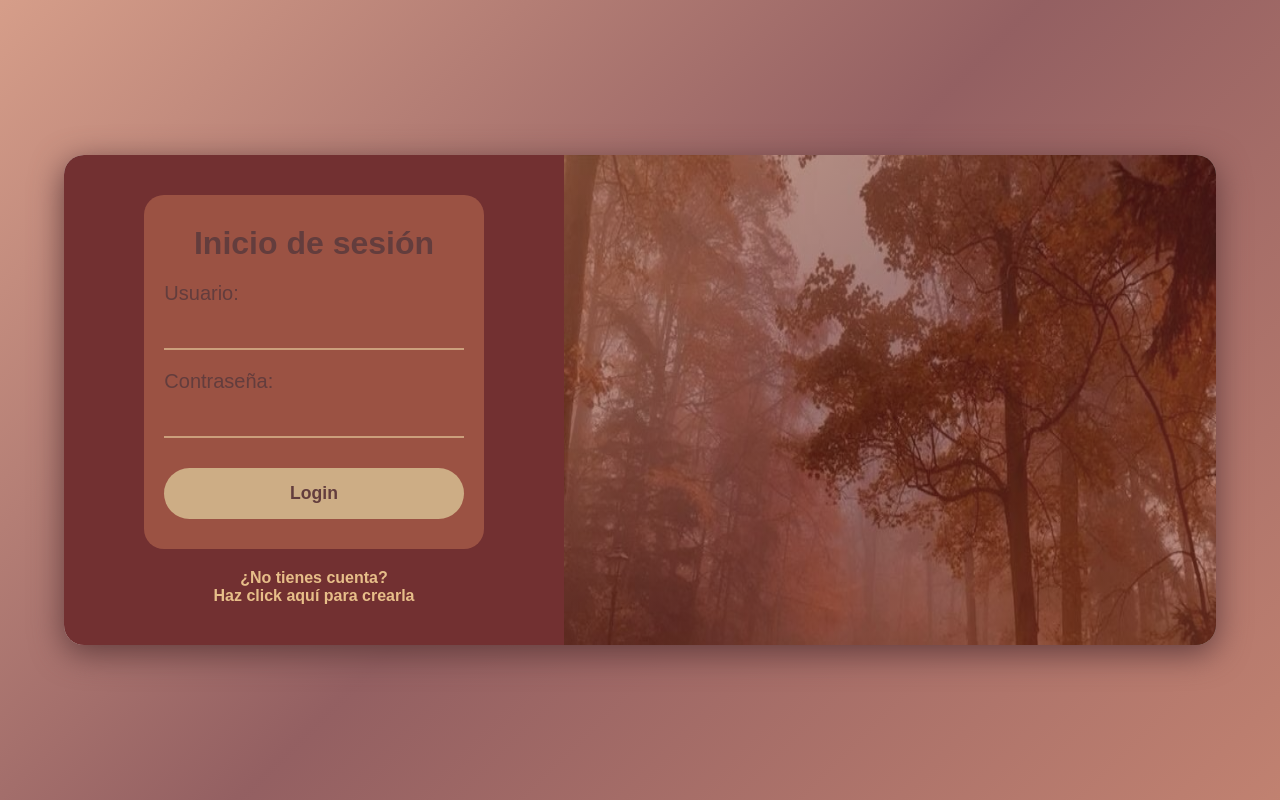
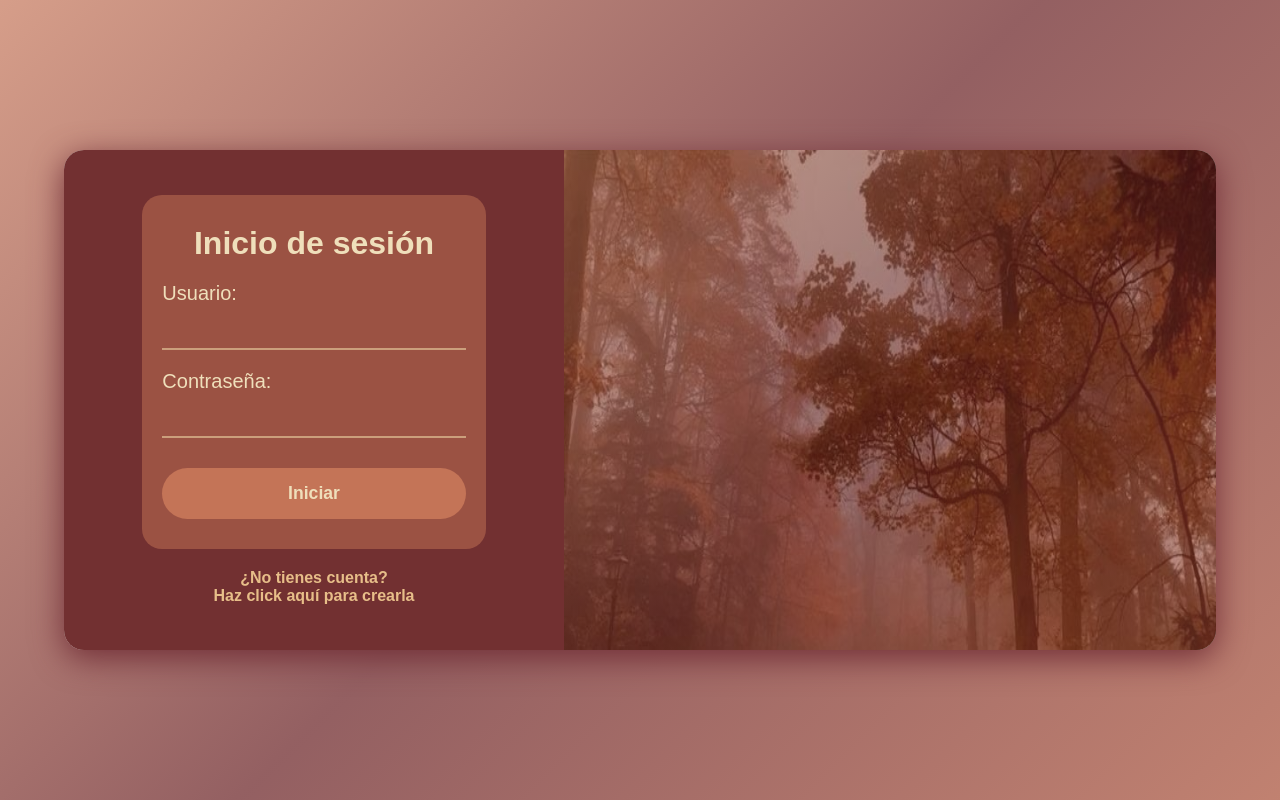
Before and after one commit to ChiniwirisWu/DIY-Network-PG, a PHP site: page /views/login.php in a window 1280 px wide. Run offline with PHP 8.4, Linux system fonts and the light colour scheme; some web fonts are replaced.

Commit message:
views updated

```diff
--- a/styles/login.css
+++ b/styles/login.css
@@ -1,4 +1,3 @@
-    /* Reset básico */
 * {
       margin: 0;
       padding: 0;
@@ -8,14 +7,13 @@
     :root {
       --primary-color: #B68036;
       --secondary-color: #C47457;
-      --button-color: #CDAD85;
+      --button-color: #A64C34;
       --button-hover: #F3CEB1;
-      --text-color: #633D3D;
+      --text-color: #EFDFBB;
       --input-border: #CB9F7C;
       --container-bg: #E5E9E1;
     }
 
-    /* Fondo general de la página */
     body {
       background: linear-gradient(
           135deg,
@@ -31,19 +29,19 @@
       align-items: center;
     }
 
-    /* Contenedor principal con fondo sólido y borde redondeado */
 .outer-container {
   background: var(--container-bg);
   border-radius: 20px;
   width: 90%;
   max-width: 1200px;
-      max-height: 600px;
+  height: auto;
+  min-height: 500px;
   overflow: hidden;
-      box-shadow: 0 8px 32px #633D3D;
+  box-shadow: 0 8px 32px #722F37;
   display: flex;
+  flex-wrap: wrap;
 }
 
-    /* Paneles interno: izquierdo y derecho */
     .left-pane,
     .right-pane {
       flex: 1;
@@ -52,7 +50,6 @@
       padding: 40px;
     }
 
-    /* Panel izquierdo: formulario e enlace de crear usuario */
     .left-pane {
       display: flex;
       flex-direction: column;
@@ -61,7 +58,7 @@
       max-width: 500px;
       background-color:rgba(102, 28, 31, 0.9);
     }
-        /* Panel derecho: imagen de fondo */
+
     .right-pane {
       flex: 1;
       display: flex;
@@ -69,7 +66,6 @@
       align-items: center;
       position: relative;
 
-      /* Gradiente semitransparente sobre la imagen */
       background: linear-gradient(
           135deg,
           rgba(196, 116, 87, 0.5),
@@ -78,7 +74,7 @@
         ),
         url('../images/autumn-background.jpg') no-repeat center center;
 
-      background-size: 100% 100%; /* Estira la imagen para ocupar todo el espacio */
+      background-size: 100% 100%;
       background-repeat: no-repeat;
     }
 
@@ -130,7 +126,7 @@
       margin-top: 10px;
       border: none;
       border-radius: 30px;
-      background: var(--button-color);
+      background: var(--secondary-color);
       color: var(--text-color);
       font-size: 1.1rem;
       font-weight: 600;
@@ -143,7 +139,6 @@
       color: #722F37;
     }
 
-    /* Enlace para crear usuario */
     .create-user {
       display: block;
       text-align: center;
@@ -161,10 +156,8 @@
       color: #E7BE89;
     }
 
-    /* Adaptabilidad para pantallas pequeñas */
     @media (max-width: 768px) {
       .outer-container {
         flex-direction: column;
       }
-
     }
--- a/views/login.php
+++ b/views/login.php
@@ -7,13 +7,12 @@
   <link rel="preconnect" href="https://fonts.googleapis.com">
 <link rel="preconnect" href="https://fonts.gstatic.com" crossorigin>
 <link href="https://fonts.googleapis.com/css2?family=Outfit:wght@100..900&family=Roboto+Condensed:ital,wght@0,100..900;1,100..900&family=Zain:ital,wght@0,200;0,300;0,400;0,700;0,800;0,900;1,300;1,400&display=swap" rel="stylesheet">
-<link rel="website icon" type="png" href="../images/login-lock.png">
+<link rel="website icon" type="png" href="../images/login-lock-w.png">
 <link rel="stylesheet" href="../styles/login.css" />
 
 </head>
 <body>
   <div class="outer-container">
-    <!-- Panel izquierdo: Login -->
     <div class="left-pane">
       <form action="../control/control_login.php" method="post">
         <h2>Inicio de sesión</h2>
@@ -21,13 +20,11 @@
         <input type="text" name="usuario" id="usuario" pattern="[a-zA-Z0-9]{4,10}" required>
         <label for="clave">Contraseña:</label>
         <input type="password" name="clave" id="clave" pattern="[a-zA-Z0-9@#$%&-_+*/]{4,20}" required>
-        <button type="submit">Login</button>
+        <button type="submit">Iniciar</button>
       </form>
       <h4>¿No tienes cuenta?</h4><a class="create-user" href="signup.php">Haz click aquí para crearla</a>
     </div>
-    <!-- Panel derecho: Imagen decorativa -->
     <div class="right-pane">
-
     </div>
   </div>
 </body>
--- a/views/signup.php
+++ b/views/signup.php
@@ -7,13 +7,12 @@
   <link rel="preconnect" href="https://fonts.googleapis.com">
 <link rel="preconnect" href="https://fonts.gstatic.com" crossorigin>
 <link href="https://fonts.googleapis.com/css2?family=Outfit:wght@100..900&family=Roboto+Condensed:ital,wght@0,100..900;1,100..900&family=Zain:ital,wght@0,200;0,300;0,400;0,700;0,800;0,900;1,300;1,400&display=swap" rel="stylesheet">
-<link rel="website icon" type="png" href="../images/user-pen.png">
+<link rel="website icon" type="png" href="../images/user-pen-w.png">
 <link rel="stylesheet" href="../styles/signup.css" />
 </head>
 
 <body>
   <div class="outer-container">
-    <!-- Panel izquierdo: Login -->
     <div class="left-pane">
       <form action="../controllers/signup.php" method="post">
         <h2>Crear cuenta</h2>
@@ -21,11 +20,10 @@
         <input type="text" name="alias" id="alias" pattern="[a-zA-Z0-9]{4,10}" required>
         <label for="clave">Contraseña:</label>
         <input type="password" name="clave" id="clave" pattern="[a-zA-Z0-9@#$%&-_+*/]{4,20}" required>
-        <button type="submit">Login</button>
+        <button type="submit">Crear</button>
       </form>
       <h4>¿Ya tienes cuenta?</h4><a class="create-user" href="login.php">Haz click aquí para ingresar</a>
     </div>
-    <!-- Panel derecho: Imagen decorativa -->
     <div class="right-pane">
 
     </div>
```
Also changed, not shown: styles/signup.css (+7 -21 lines), images/login-lock-w.png (added), images/user-pen-w.png (added). Lines whose indentation alone changed are shown as unchanged.
